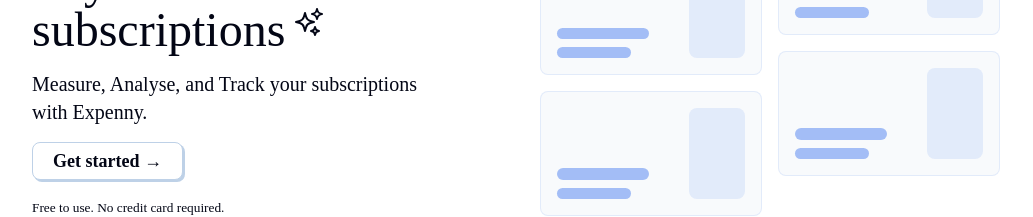
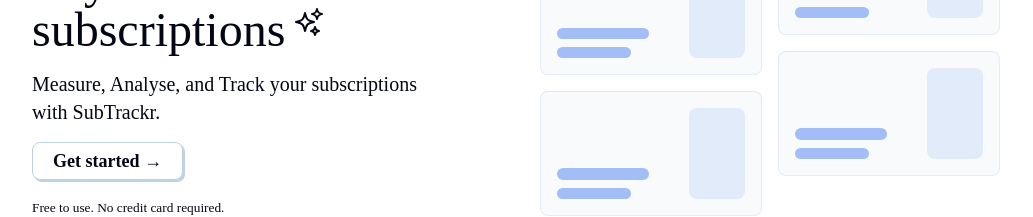
Before and after one commit to DevanteH93/SubTrackr, a Next.js app: page / in a window 1280 px wide. Shown: the part 331-548 px from the top of the page, without its empty margins (124-1157 px from the left). Built offline with nearby package versions, Linux system fonts and the light colour scheme; no server answers; a web font is replaced by a local one.

Commit message:
README Updates

```diff
--- a/components/Hero.jsx
+++ b/components/Hero.jsx
@@ -9,7 +9,7 @@
                 <p className="header-text">Gain Control<br />of your<br />subscriptions
                 <svg xmlns="http://www.w3.org/2000/svg" fill="none" viewBox="0 0 24 24" strokeWidth="1.5" stroke="#030615" className="size-6"><path strokeLinecap="round" strokeLinejoin="round" d="M9.813 15.904 9 18.75l-.813-2.846a4.5 4.5 0 0 0-3.09-3.09L2.25 12l2.846-.813a4.5 4.5 0 0 0 3.09-3.09L9 5.25l.813 2.846a4.5 4.5 0 0 0 3.09 3.09L15.75 12l-2.846.813a4.5 4.5 0 0 0-3.09 3.09ZM18.259 8.715 18 9.75l-.259-1.035a3.375 3.375 0 0 0-2.455-2.456L14.25 6l1.036-.259a3.375 3.375 0 0 0 2.455-2.456L18 2.25l.259 1.035a3.375 3.375 0 0 0 2.456 2.456L21.75 6l-1.035.259a3.375 3.375 0 0 0-2.456 2.456ZM16.894 20.567 16.5 21.75l-.394-1.183a2.25 2.25 0 0 0-1.423-1.423L13.5 18.75l1.183-.394a2.25 2.25 0 0 0 1.423-1.423l.394-1.183.394 1.183a2.25 2.25 0 0 0 1.423 1.423l1.183.394-1.183.394a2.25 2.25 0 0 0-1.423 1.423Z"></path></svg>
                 </p>
-                 <p className="text-medium">Measure, Analyse, and Track your subscriptions with Expenny.</p>
+                 <p className="text-medium">Measure, Analyse, and Track your subscriptions with SubTrackr.</p>
                  <Link href={'/dashboard'}>
                  <button><h5>Get started &rarr;</h5></button>
                  </Link>
```
